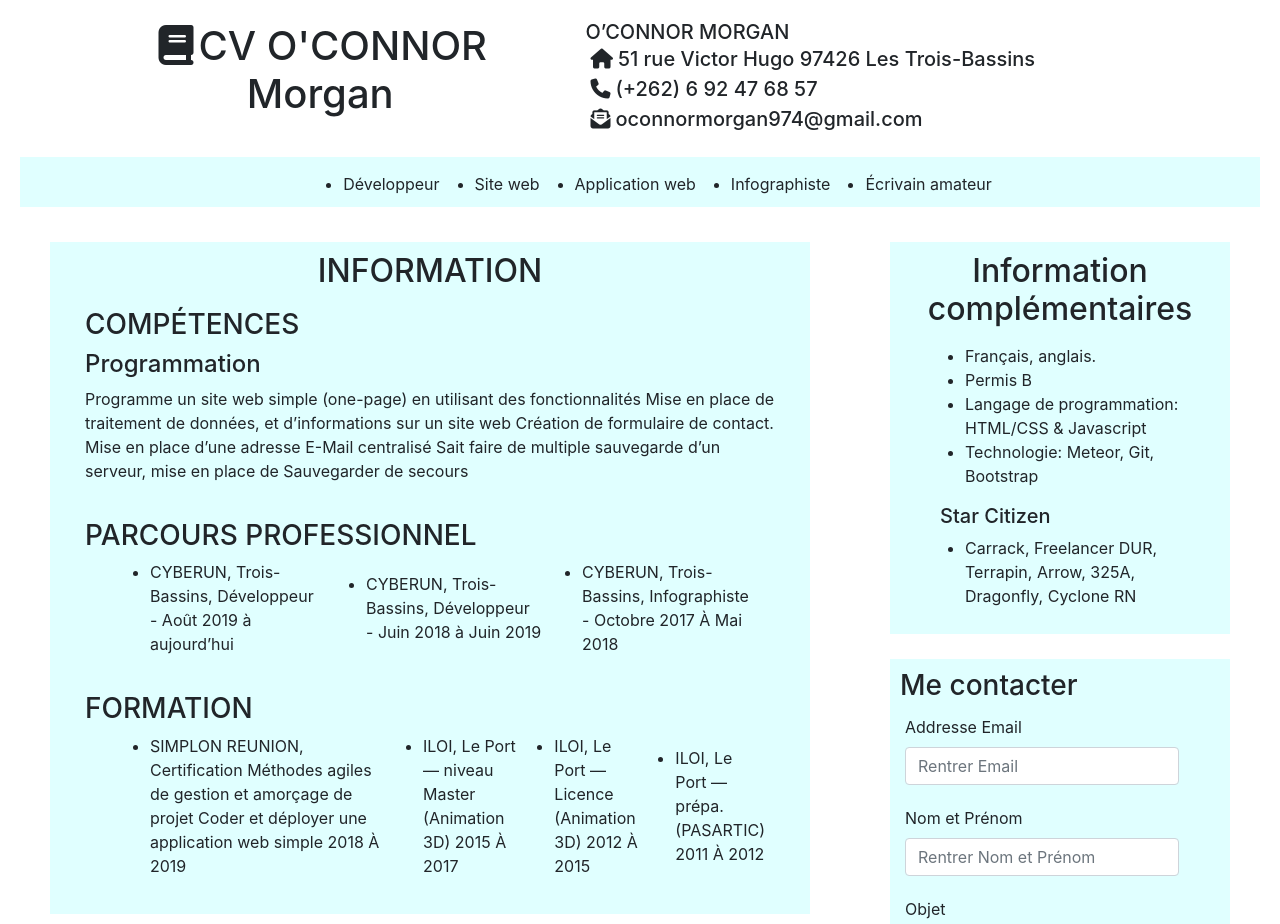
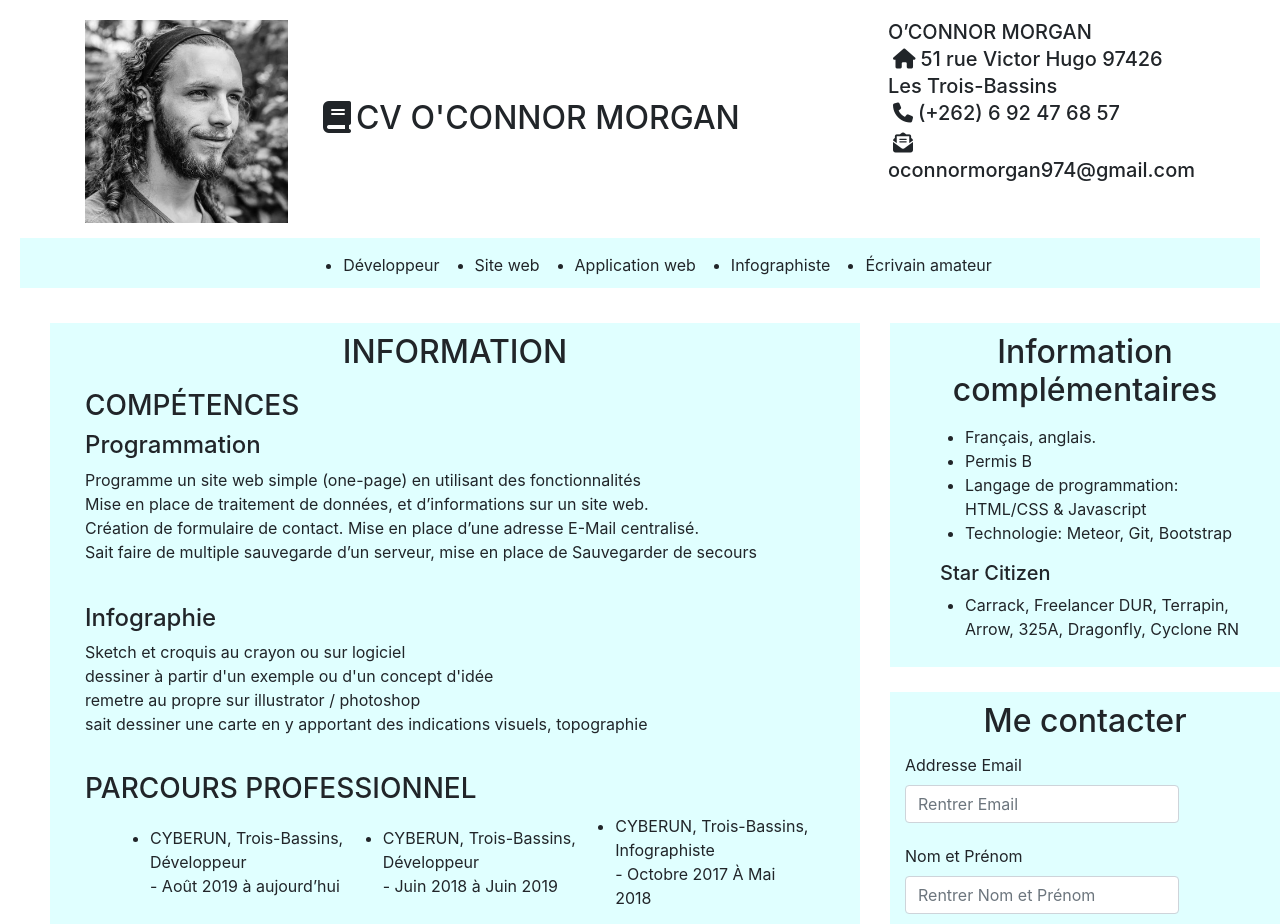
Before and after one commit to Darcoeur974/exoCV, a plain HTML site: page client/index.html in a window 1280 px wide. Shown: the top 924 px of the page. Drawn offline with nearby package versions, Linux system fonts and the light colour scheme.

Commit message:
rajout de la photo et modification

```diff
--- a/client/index.html
+++ b/client/index.html
@@ -1,24 +1,30 @@
 <!DOCTYPE html>
 <html lang="fr">
+
 <head>
     <meta charset="UTF-8">
     <meta name="viewport" content="width=device-width, initial-scale=1.0">
     <meta http-equiv="X-UA-Compatible" content="ie=edge">
     <title>exoCV</title>
     <link rel="stylesheet" href="style.css">
-    <link rel="stylesheet" href="https://stackpath.bootstrapcdn.com/bootstrap/4.3.1/css/bootstrap.min.css" integrity="sha384-ggOyR0iXCbMQv3Xipma34MD+dH/1fQ784/j6cY/iJTQUOhcWr7x9JvoRxT2MZw1T" crossorigin="anonymous">
+    <link rel="stylesheet" href="https://stackpath.bootstrapcdn.com/bootstrap/4.3.1/css/bootstrap.min.css"
+        integrity="sha384-ggOyR0iXCbMQv3Xipma34MD+dH/1fQ784/j6cY/iJTQUOhcWr7x9JvoRxT2MZw1T" crossorigin="anonymous">
 </head>
+
 <body>
     <header class="header-principal">
         <div class="container H-principal">
             <div class="row">
                 <div class="col">
-                    <h1><i class="fas fa-book"></i>CV O'CONNOR Morgan</h1>
+                    <img src="../image/photo.jpg" alt="">
+                </div>
+                <div class="col-6 test">
+                    <h2><i class="fas fa-book"></i>CV O'CONNOR MORGAN</h2>
                 </div>
                 <div class="col">
                     <h5>
                         O’CONNOR MORGAN <br>
-                        <i class="fas fa-home"></i>51 rue Victor Hugo 97426 Les Trois-Bassins <br>
+                        <i class="fas fa-home"></i>51 rue Victor Hugo 97426 <br> Les Trois-Bassins <br>
                         <i class="fas fa-phone"></i>(+262) 6 92 47 68 57 <br>
                         <i class="fas fa-envelope-open-text"></i>oconnormorgan974@gmail.com
                     </h5>
@@ -47,11 +53,24 @@
                             <h3>COMPÉTENCES</h3>
                             <h4>Programmation</h4>
                             <p>
-                            Programme un site web simple (one-page) en utilisant des fonctionnalités
-
-                            Mise en place de traitement de données, et d’informations sur un site web
-                            Création de formulaire de contact. Mise en place d’une adresse E-Mail centralisé
-                            Sait faire de multiple sauvegarde d’un serveur, mise en place de Sauvegarder de secours
+                                Programme un site web simple (one-page) en utilisant des fonctionnalités
+                                <br>
+                                Mise en place de traitement de données, et d’informations sur un site web.
+                                <br>
+                                Création de formulaire de contact. Mise en place d’une adresse E-Mail centralisé.
+                                <br>
+                                Sait faire de multiple sauvegarde d’un serveur, mise en place de Sauvegarder de secours
+                            </p>
+                            <br>
+                            <h4>Infographie</h4>
+                            <p>
+                                Sketch et croquis au crayon ou sur logiciel
+                                <br>
+                                dessiner à partir d'un exemple ou d'un concept d'idée
+                                <br>
+                                remetre au propre sur illustrator / photoshop
+                                <br>
+                                sait dessiner une carte en y apportant des indications visuels, topographie
                             </p>
                         </div>
                     </article>
@@ -85,7 +104,7 @@
                                     2018 À 2019
                                 </li>
                                 <li>
-                                    ILOI, Le  Port — niveau Master (Animation 3D)
+                                    ILOI, Le Port — niveau Master (Animation 3D)
                                     2015 À 2017
                                 </li>
                                 <li>
@@ -122,25 +141,31 @@
                     </nav>
                 </section>
                 <section class="section-secondaire">
-                    <h3>Me contacter</h3>
+                    <header>
+                        <h2>Me contacter</h2>
+                    </header>
                     <form action="">
                         <div class="container">
                             <div class="row">
                                 <div class="form-group">
                                     <label for="Email1">Addresse Email</label>
-                                    <input type="email" class="form-control" id="exampleInputEmail1" aria-describedby="emailHelp" placeholder="Rentrer Email">
+                                    <input type="email" class="form-control" id="exampleInputEmail1"
+                                        aria-describedby="emailHelp" placeholder="Rentrer Email">
                                 </div>
                                 <div class="form-group">
                                     <label for="nomPrenom">Nom et Prénom</label>
-                                    <input type="email" class="form-control" id="exampleInputEmail1" aria-describedby="emailHelp" placeholder="Rentrer Nom et Prénom">
+                                    <input type="email" class="form-control" id="exampleInputEmail1"
+                                        aria-describedby="emailHelp" placeholder="Rentrer Nom et Prénom">
                                 </div>
                                 <div class="form-group">
                                     <label for="objet">Objet</label>
-                                    <input type="email" class="form-control" id="exampleInputEmail1" aria-describedby="emailHelp" placeholder="Rentrer objet du mail">
+                                    <input type="email" class="form-control" id="exampleInputEmail1"
+                                        aria-describedby="emailHelp" placeholder="Rentrer objet du mail">
                                 </div>
                                 <div class="form-group">
                                     <label for="text">Texte</label>
-                                    <textarea name="" id="" cols="30" rows="5" class="form-control" placeholder="Rentrer votre text"></textarea>
+                                    <textarea name="" id="" cols="30" rows="5" class="form-control"
+                                        placeholder="Rentrer votre text"></textarea>
                                 </div>
                             </div>
                         </div>
@@ -151,4 +176,5 @@
     </div>
     <script src="https://kit.fontawesome.com/3227ebb15b.js"></script>
 </body>
+
 </html>
--- a/client/style.css
+++ b/client/style.css
@@ -42,6 +42,7 @@ header h2 {
 }
 section {
     margin: 25px;
+    width: 100%;
 }
 .container-fluid {
     display: flex;
@@ -51,16 +52,17 @@ section {
 .container {
     display: flex;
     flex-direction: row;
-    align-content: space-around;
+    align-items: baseline;
+    align-content: space-between;
 }
 .H-principal{
     display: flex;
-    flex-direction: column;
-    align-items: flex-start;
+    align-items: center;
+    align-content: space-between;
     justify-content: center;
 }
 .section-principal {
-    background-color: lightcyan;;
+    background-color: lightcyan;
     padding: 10px;
 }
 .section-secondaire {
@@ -85,3 +87,10 @@ footer {
 .form-group {
     margin: 5px;
 }
+.test {
+    display: flex;
+    align-items: center;
+}
+img {
+    width: 100%;
+}
```
Also changed, not shown: image/photo.jpg (added).
